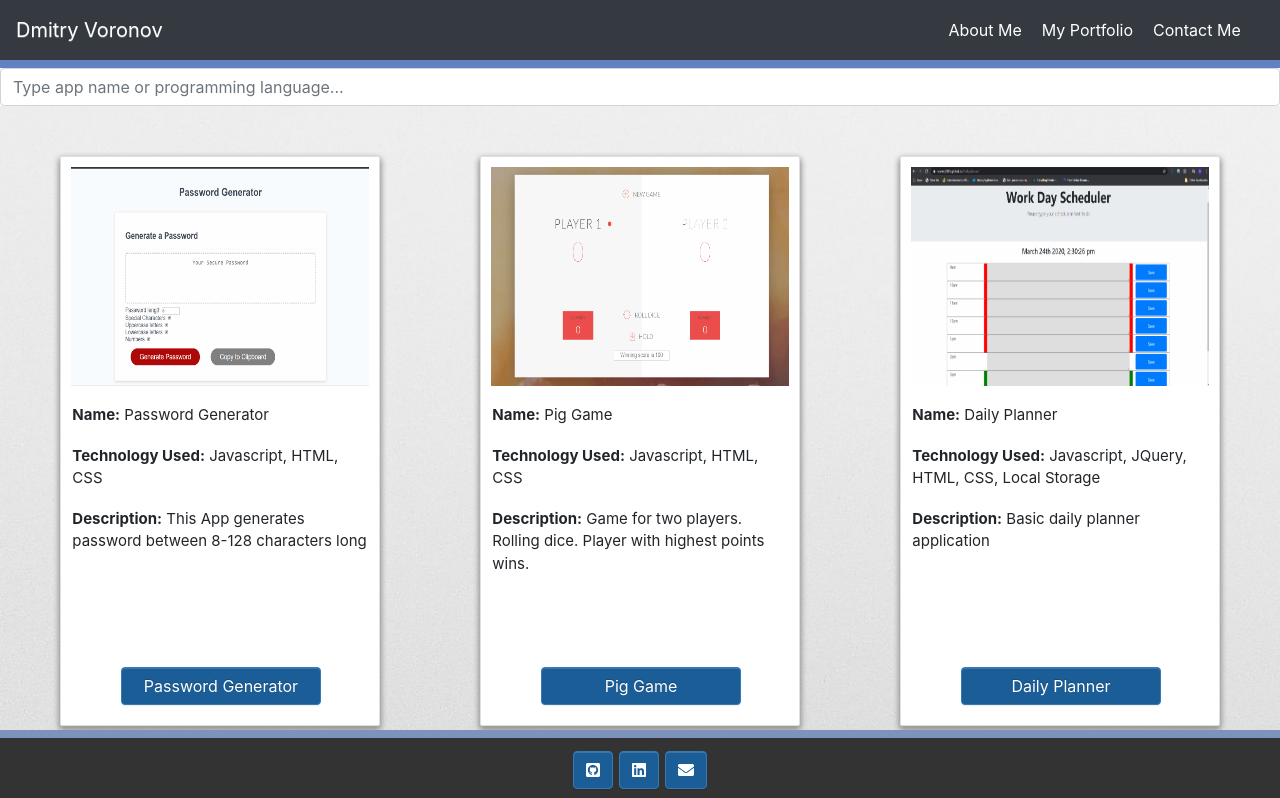
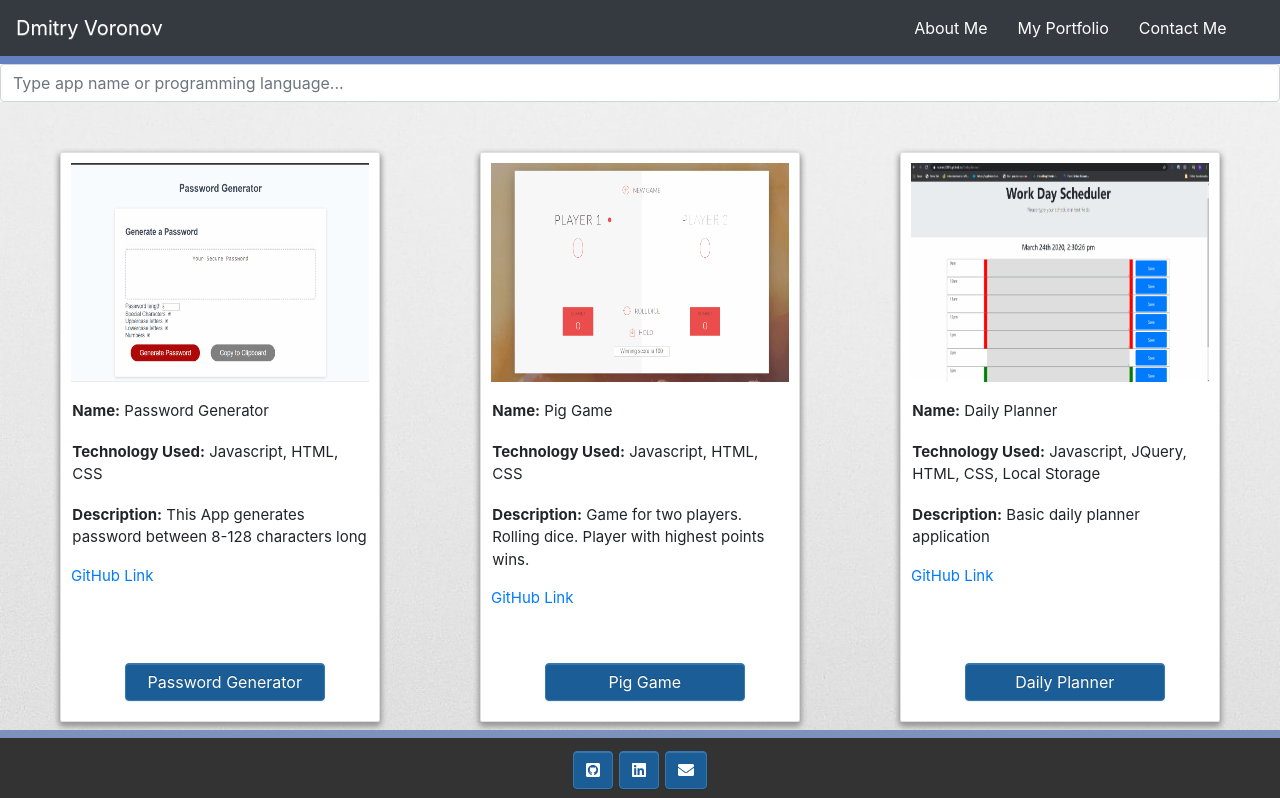
Before and after one commit to vormc2005/React_Portfolio, a React (Create React App) app: page /portfolio in a window 1280 px wide. Shown: the top 798 px of the page. Built offline with nearby package versions, Linux system fonts and the light colour scheme.

Commit message:
added github link

```diff
--- a/src/components/Navbar/Navbar.css
+++ b/src/components/Navbar/Navbar.css
@@ -4,12 +4,12 @@
 
   .mr-auto{
 
-      margin-left: 70%;
+      margin-left: 65%;
 
   }
   .Navlinks{
       color: white;
-      margin:10px;
+      margin-left:30px;
 
   }
   .Navlinks:hover{
--- a/src/components/PortfolioCard/portfoliocard.css
+++ b/src/components/PortfolioCard/portfoliocard.css
@@ -53,7 +53,8 @@
       bottom: 20px;
       width: 200px;
       height: auto;
-      margin-left: 50px;
+      margin-left: -9%;
+
 
 
   }
--- a/src/components/PortfolioCard/portfoliocard.js
+++ b/src/components/PortfolioCard/portfoliocard.js
@@ -24,6 +24,7 @@ function PortfolioCard(props) {
             <strong>Description:</strong> {props.description}
           </li>
         </ul>
+        <a href={props.github} target="_blank" className="gitHubLink">GitHub Link</a>
         <a href={props.Link} target="_blank" className="btn btn-primary cardBtn" id="projectlink">{props.name}
             </a>
             </div>
--- a/src/pages/portfolio.js
+++ b/src/pages/portfolio.js
@@ -52,6 +52,7 @@ class Portfolio extends Component {
             image={project.image}
             technology={project.technology}
             description={project.description}
+            github = {project.github}
             Link ={project.Link}
 
           />
--- a/src/projects.json
+++ b/src/projects.json
@@ -4,6 +4,7 @@
       "name": "Password Generator",
       "image": "/Images/pasword.gif",
       "technology": "Javascript, HTML, CSS",
+      "github": "https://github.com/vormc2005/Password_Generator",
       "Link":"https://vormc2005.github.io/Password_Generator/",
       "description": "This App generates password between 8-128 characters long"
     },
@@ -14,6 +15,7 @@
         "name": "Pig Game",
         "image": "/Images/Pig_game.gif",
         "technology": "Javascript, HTML, CSS",
+        "github": "https://github.com/vormc2005/Pig_game",
         "Link":"https://vormc2005.github.io/Pig_game/",
         "description": "Game for two players. Rolling dice. Player with highest points wins."
       },
@@ -22,6 +24,7 @@
         "name": "Daily Planner",
         "image": "/Images/notetaker.gif",
         "technology": "Javascript, JQuery, HTML, CSS, Local Storage",
+        "github": "https://github.com/vormc2005/Dailyplanner",
         "Link":"https://vormc2005.github.io/Dailyplanner/",
         "description": "Basic daily planner application"
       },
@@ -30,6 +33,7 @@
         "name": "Weather Forcast",
         "image": "/Images/weather.gif",
         "technology": "Javascript, JQuery, HTML, CSS, Weather API service",
+        "github": "https://github.com/vormc2005/WeatherHW6",
         "Link":"https://github.com/vormc2005/WeatherHW6",
         "description": "Weather forcasting application. Attn: for this app to work you need to list this web site as allowed web page in Insecure Content in browser settings or you may test it from VS code"
       },
@@ -39,6 +43,7 @@
         "name": "Busy Bot",
         "image": "/Images/busybot.gif",
         "technology": "Javascript, JQuery, HTML, CSS, TicketMaster API, MapQuest API",
+        "github": "https://github.com/vormc2005/Group1-Project-BusyBot",
         "Link":"https://mhitchi.github.io/group01/",
         "description": "This App show events within specified city"
       },
@@ -47,14 +52,16 @@
         "name": "Liri application",
         "image": "/Images/lirigif.gif",
         "technology": "Javascript, NodeJS, Axios, Spotify API, OMBD API, BandsInTown API",
+        "github": "https://github.com/vormc2005/liri-node-app",
         "Link":"https://github.com/vormc2005/liri-node-app",
-        "description": "This app shows movies, songs and concerts information"
+        "description": "Node application without interface that uses 3 API services, which allow user to search for movies, concerts, and songs"
       },
       {
         "id": 8,
         "name": "Note taking application",
         "image": "/Images/notetakingapp.gif",
         "technology": "Javascript, NodeJS, HTML, CSS",
+        "github": "https://github.com/vormc2005/Express_note-app",
         "Link":"https://github.com/vormc2005/Express_note-app",
         "description": "Sample of note taking application"
       },
@@ -63,14 +70,16 @@
         "name": "Team Profile Generator",
         "image": "/Images/employee.gif",
         "technology": "Javascript, NodeJS, Express, MySQL",
+        "github": "",
         "Link":"https://github.com/vormc2005/Employee_node_app",
-        "description": "MySQL and NodeJS based employee information application"
+        "description": "MySQL and NodeJS based employee information application without User Interface"
       },
       {
         "id": 10,
         "name": "Burger Application",
         "image": "/Images/mysql.gif",
         "technology": "Javascript, Sequelize, SQL Workbench, CSS, NodeJS, Express-Handlebars, MySQL",
+        "github": "https://github.com/vormc2005/Employee_node_app",
         "Link":"https://frozen-sierra-50900.herokuapp.com/",
         "description": "Order managing application using MySQL, Sequelize, etc."
       },
@@ -78,7 +87,8 @@
         "id": 11,
         "name": "Pallsport",
         "image": "/Images/travelapp.gif",
-        "technology": "Javascript, Sequelize, SQL Workbench, CSS, NodeJS, Express-Handlebars, MySQL, Airfare API",
+        "technology": "Javascript, Sequelize, SQL, CSS, NodeJS, Express-Handlebars, MySQL, Airfare API",
+        "github": "https://github.com/vormc2005/Flight-Languages-Group_project2",
         "Link":"https://young-ocean-22570.herokuapp.com/index.html",
         "description": "This App shows information about airfare tickets, and gives you pronaunciations of common phrases"
       },
@@ -87,6 +97,7 @@
         "name": "React Employee Directory",
         "image": "/Images/ReactEmployeeSearch.gif",
         "technology": "Javascript, ReactJS, AXIOS, random employee API",
+        "github": "https://github.com/vormc2005/Employee_Directory_InReact",
         "Link":"https://employee-directory-dv.herokuapp.com/",
         "description": "Employee database with search made in React."
       },
@@ -95,6 +106,7 @@
         "name": "BidBot Auction",
         "image": "/Images/bidbot.gif",
         "technology": "Javascript, ReactJS, MongoDB, CSS, NodeJS, Express",
+        "github": "https://github.com/vormc2005/Project3",
         "Link":"https://bidbot-auction.herokuapp.com/",
         "description": "MERN application auction/online store application"
       },
@@ -103,6 +115,7 @@
         "name": "Budget Application",
         "image": "/Images/Budget_App.gif",
         "technology": "Javascript, CSS, HTML",
+        "github": "https://github.com/vormc2005/Budget_app",
         "Link":"https://vormc2005.github.io/Budget_app/",
         "description": "Vanila JavaScript application wit DOM manipulation"
       },
@@ -111,6 +124,7 @@
         "name": "Forkify",
         "image": "/Images/Recipe_boss.gif",
         "technology": "Vanilla Javascript, CSS, HTML, Webpack",
+        "github": "https://github.com/vormc2005/Recipe_Boss",
         "Link":"https://forkify-dv.herokuapp.com/",
         "description": "Search for recipe using search field. You may type ingredient name or dish ex 'Pizza'"
       },
@@ -119,6 +133,7 @@
         "name": "GitHub User Finder",
         "image": "/Images/Github_finder.gif",
         "technology": "Vanilla Javascript, ReactJS, CSS, HTML",
+        "github": "https://github.com/vormc2005/GitHub_Finder",
         "Link":"https://githubusersearchinreact.netlify.app",
         "description": "Search for Github user by typing name or github login"
       },
@@ -127,6 +142,7 @@
         "name": "Protect - Breakdown Coverage",
         "image": "/Images/CSS_animation.gif",
         "technology": "HTML, CSS, @keyframes animations",
+        "github": "https://github.com/vormc2005/Protect_css_lLanding_page",
         "Link":"https://vormc2005.github.io/Protect_css_lLanding_page/",
         "description": "Landing page with CSS animations"
 
@@ -136,6 +152,7 @@
         "name": "Movie Theater Booking interface",
         "image": "/Images/Movie_theater.gif",
         "technology": "HTML, CSS, Vanilla JavaScript",
+        "github": "https://github.com/vormc2005/Movie_booker",
         "Link":"https://vormc2005.github.io/Movie_booker/",
         "description": "Movie theater seat booking interface. Click to reserve seats, and see total cost."
 
```
